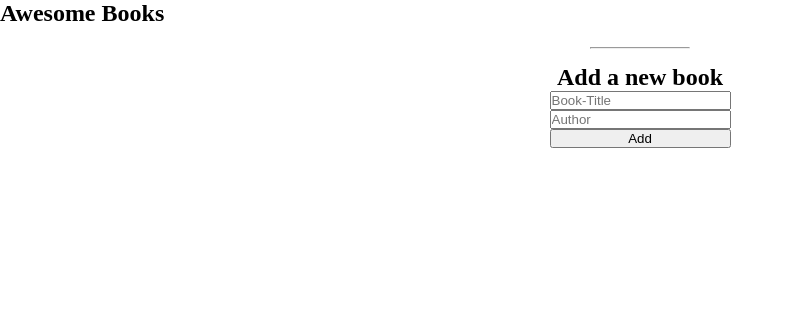
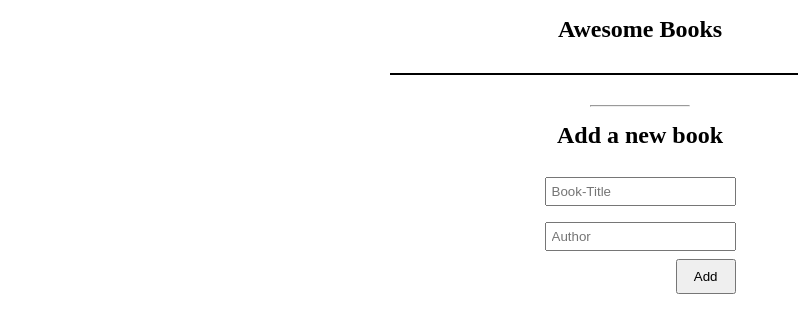
Before and after one commit to belalgamal46/AwesomeBooks, a website: page index.html in a window 1280 px wide. Shown: the whole page, without its empty margins (0-798 px from the left). Drawn offline with Linux system fonts and the light colour scheme.

Commit message:
add require styles

```diff
--- a/CSS/styles.css
+++ b/CSS/styles.css
@@ -25,6 +25,7 @@
   display: flex;
   flex-direction: row;
   justify-content: space-between;
+  padding: 0.5rem;
 }
 
 .book-details {
@@ -39,3 +40,38 @@
   width: 100px;
   margin-top: 20px;
 }
+
+.books-container {
+  max-width: 500px;
+  margin: 30px auto;
+  border: 1px solid;
+}
+
+.header-title {
+  text-align: center;
+  padding-top: 1rem;
+}
+
+button#remove-book {
+  padding: 8px;
+  border-radius: 5px;
+  border: 0.2px solid gray;
+}
+
+form#bookForm {
+  margin-top: 20px;
+}
+
+input {
+  padding: 5px;
+  margin: 0.5rem 0;
+}
+
+button.sbtn {
+  align-self: flex-end;
+  padding: 0.5rem 1rem;
+}
+
+.book-card:nth-child(even) {
+  background: lightgray;
+}
--- a/index.html
+++ b/index.html
@@ -11,11 +11,11 @@
     <header></header>
     <main>
       <section>
-        <h1>Awesome Books</h1>
+        <h1 class="header-title">Awesome Books</h1>
         <div class="books-container"></div>
-        <hr id="line">
+        <hr id="line" />
         <div id="form-div">
-        <h2 id="form-title">Add a new book</h2>
+          <h2 id="form-title">Add a new book</h2>
           <form id="bookForm">
             <input
               type="text"
@@ -24,7 +24,7 @@
               placeholder="Book-Title"
             />
             <input type="text" name="author" id="author" placeholder="Author" />
-            <button type="submit">Add</button>
+            <button class="sbtn" type="submit">Add</button>
           </form>
         </div>
       </section>
```
Also changed, not shown: 1 other file.
